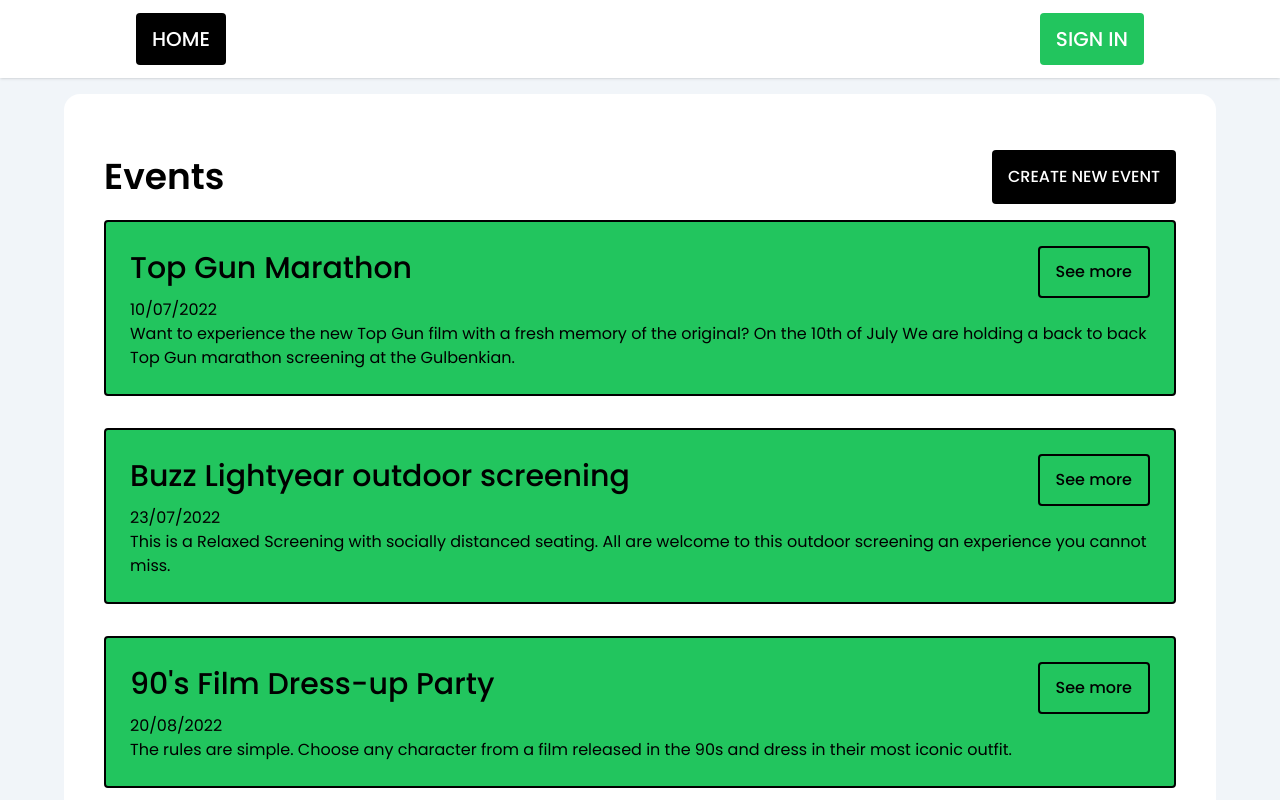
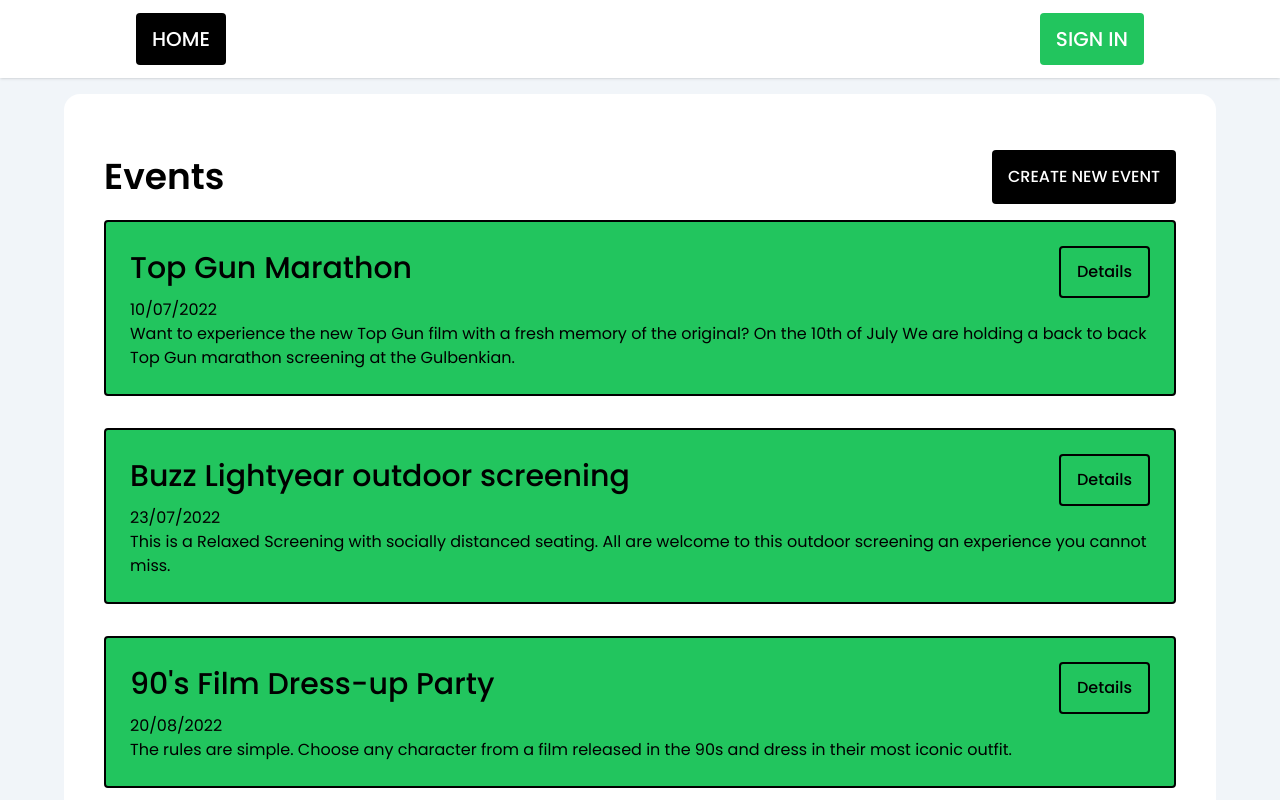
Before and after one commit to FlynnFc/canterbury-film-events, a Next.js app: page /events in a window 1280 px wide. Shown: the top 800 px of the page. Built offline with nearby package versions, Linux system fonts and the light colour scheme.

Commit message:
Minor typography chages

```diff
--- a/src/components/Event.tsx
+++ b/src/components/Event.tsx
@@ -21,7 +21,7 @@ const Event: FC<EventProps> = ({ title, description, date }) => {
         </h3>
         <Link href={`events/${titleHander(title)}`}>
           <button className="rounded border-2 border-black p-3  px-4 font-medium text-black hover:bg-black hover:text-white">
-            See more
+            Details
           </button>
         </Link>
       </div>
--- a/src/pages/404.tsx
+++ b/src/pages/404.tsx
@@ -10,7 +10,7 @@ const Custom404 = () => {
       <h1 className="text-4xl font-bold">404</h1>
       <h3 className="m-0">I think you are lost, this page does not exist.</h3>
       <Link rel="home" href={`/`} key="home">
-        <a className="rounded bg-green-500 p-3 px-4  text-3xl font-medium uppercase text-white">
+        <a className="rounded bg-black p-3 px-4  text-3xl font-medium uppercase text-white">
           Home
         </a>
       </Link>
--- a/src/pages/events/create.tsx
+++ b/src/pages/events/create.tsx
@@ -7,7 +7,7 @@ import { SignInCheck } from '@/components/SignInCheck';
 const Create = () => {
   const [currentTitle, setCurrentTitle] = useState('');
   // const [formResults, setFormResults] = useState({});
-  const [isSignedIn, SetIsSignedIn] = useState(false);
+  const [isSignedIn, SetIsSignedIn] = useState(true);
 
   const titleHander = (e: ChangeEvent<HTMLInputElement>) => {
     const val = e.target.value;
```
